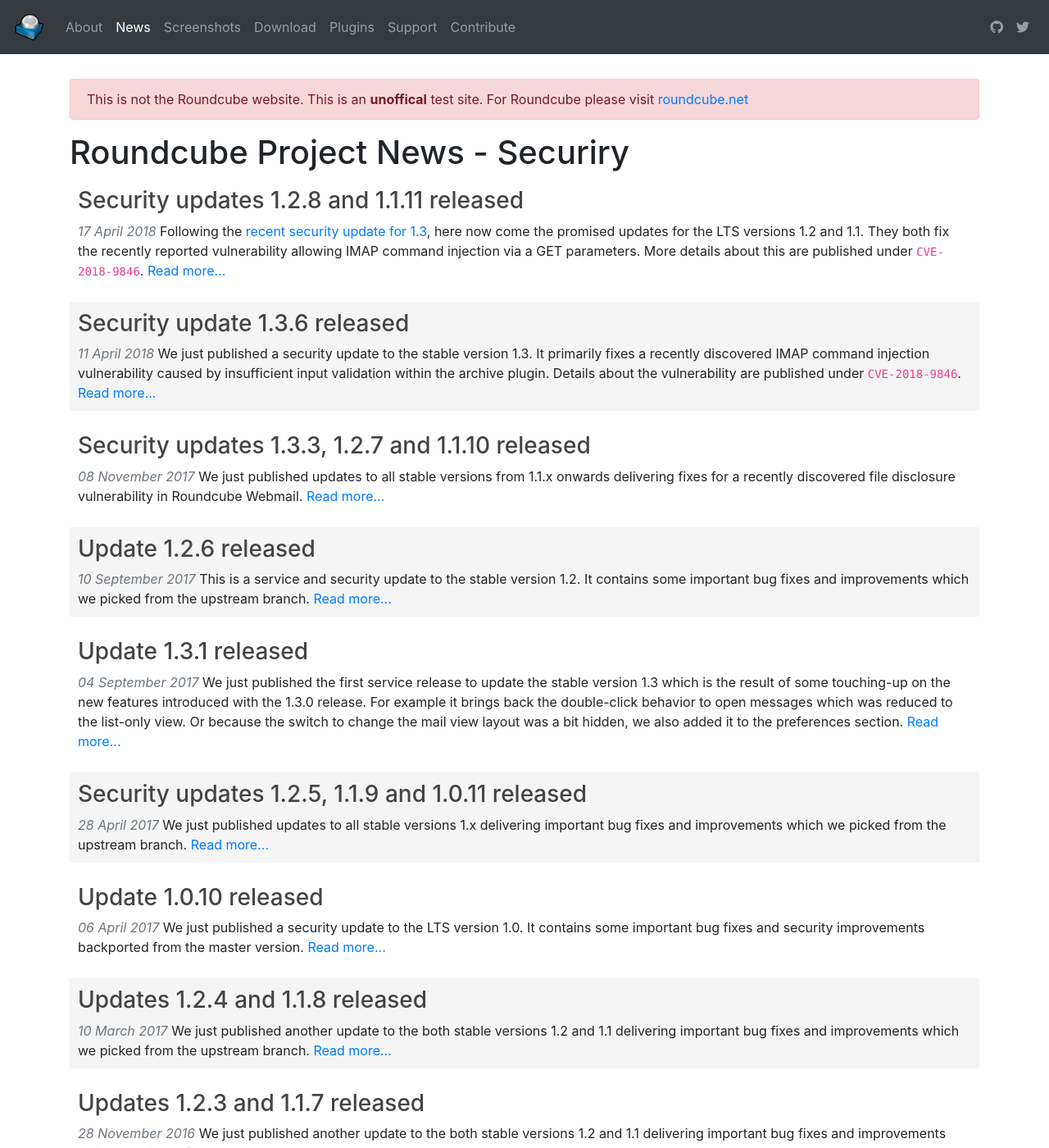
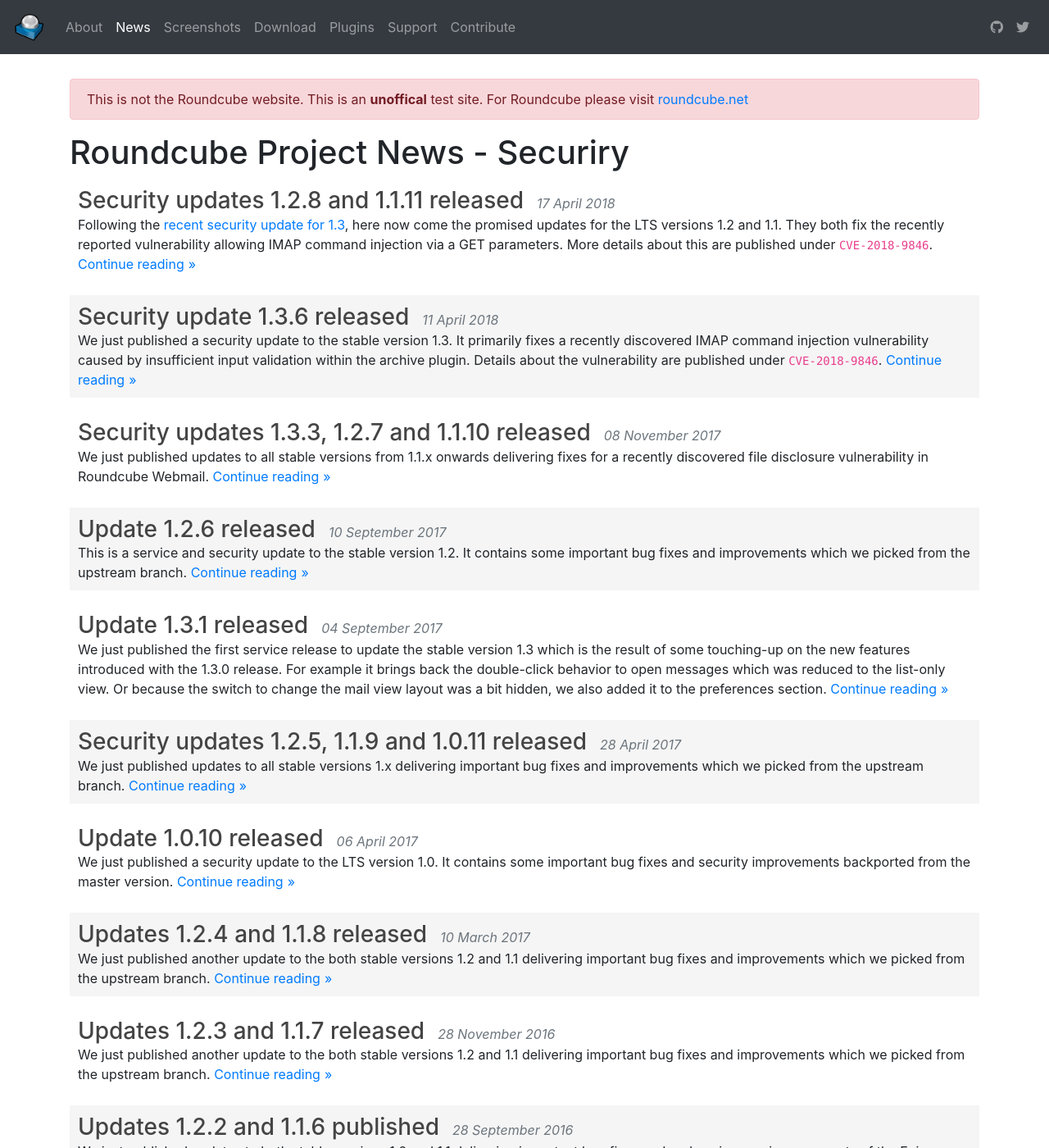
Before and after one commit to roundcube/roundcube.github.com, a Jekyll site: the page built from news/security/index.html, in a window 1280 px wide and 1400 px high. Shown: the whole window at 82% size. Built offline with Jekyll 4.4.1, drawn with Linux system fonts in a browser that asks for light colours; nearby versions of some CDN libraries; comment, search, counter and statistics services are not loaded; some of the changed text lies outside the part shown.

Commit message:
tidy up news display

```diff
--- a/_includes/newsitem.html
+++ b/_includes/newsitem.html
@@ -1,5 +1,4 @@
 <div class="artical">
-    <h3><a href="{{ post.url }}">{{ post.title }}</a></h3>
-    <span class="text-muted font-italic">{{ post.date | date_to_long_string }}</span>
-    {{ post.excerpt }} <a href="{{ post.url }}" class="readmore">Read more...</a>
+    <div class="title"><h3><a href="{{ post.url }}">{{ post.title }}</a></h3><span class="text-muted font-italic">{{ post.date | date_to_long_string }}</span></div>
+    <div class="snippet">{{ post.excerpt }} <a href="{{ post.url }}" class="readmore">Continue reading</a></div>
 </div>
--- a/_includes/newslist.html
+++ b/_includes/newslist.html
@@ -6,7 +6,4 @@
     {% endfor %}
 </div>
 
-<br />
-<br />
-
-<p class="pagination">&#8672; <a href="/news/">Back to News Overview</a></p>
+<a href="/news/" class="backlink">Return to News overview</a>
--- a/_layouts/article.html
+++ b/_layouts/article.html
@@ -20,13 +20,11 @@
 <div class="row">
     <div class="col-md-8">
         <h1>{{ page.title }}</h1>
-        <span class="newsdate">{{ page.date | date_to_long_string }}</span>
+        <p class="text-muted font-italic">{{ page.date | date_to_long_string }}</p>
 
-        <div class="bodytext">
         {{ content }}
 
-        <p class="pagination">&#8672; <a href="/news/">Back to list</a></p>
-        </div>
+        <a href="/news/" class="backlink">Back to list</a>
     </div>
 
     <div class="col-md-4">
--- a/css/styles.css
+++ b/css/styles.css
@@ -71,11 +71,13 @@
   margin-bottom: 1rem;
 }
 
-.artical > h3 > a {
+.artical > div.title > h3 > a {
   color: #444;
+  margin-right: 1rem;
 }
 
-.artical > p {
+.artical > div.title > h3,
+.artical > div.snippet > p {
   display: inline;
 }
 
@@ -102,3 +104,18 @@
 .footer a:hover {
   color: #007bff;
 }
+
+a.backlink {
+  display: block;
+  margin-top: 3rem;
+}
+
+a.backlink::before {
+  margin-right: 5px;
+  content: "\00ab";
+}
+
+a.readmore::after {
+  margin-left: 5px;
+  content: "\00bb";
+}
```
